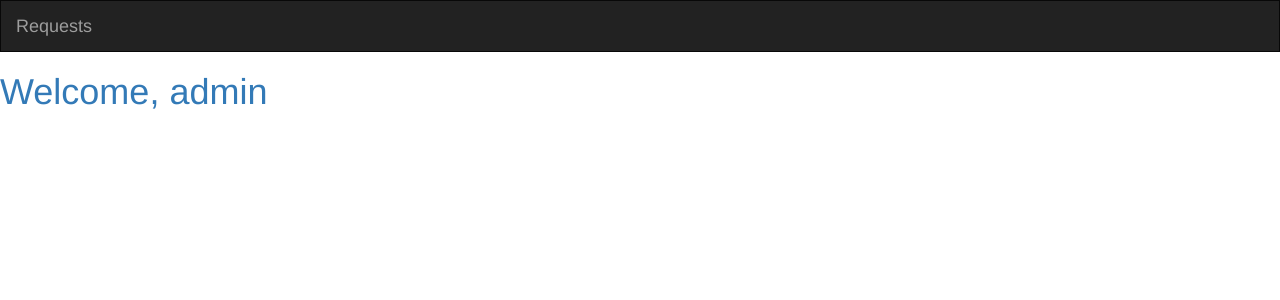
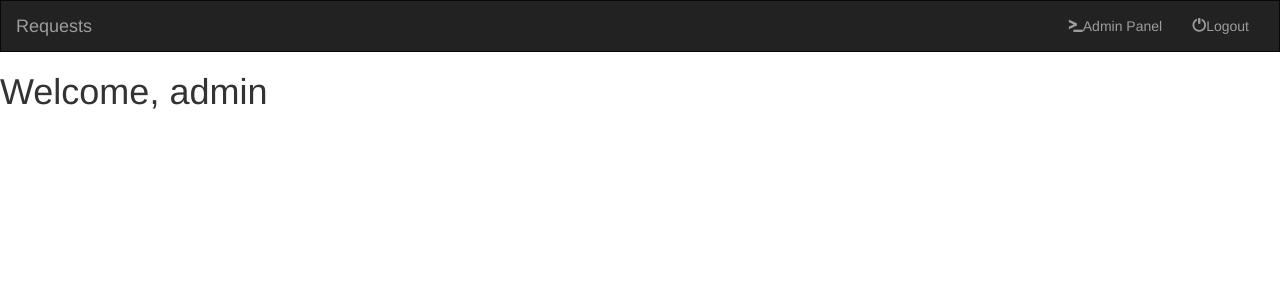
Before and after one commit to dolan212/request_tracker, a Django app: page / in a window 1280 px wide. Shown: the top 300 px of the page. Run offline with Django 3.2, Linux system fonts and the light colour scheme; a user stored in the database is signed in; some libraries are stand-ins or nearby versions.

Commit message:
Basic Framework
Basic logging in/out complete

```diff
--- a/requests/templates/requests/base.html
+++ b/requests/templates/requests/base.html
@@ -34,8 +34,18 @@
 
          <ul class="nav navbar-nav navbar-right">
 
+             {% if user.is_staff %}
              <li>
-                 <a href=""
+                 <a href="{% url 'admin:index' %}">
+                     <span class="glyphicon glyphicon-console"></span>Admin Panel
+                 </a>
+             </li>
+             {% endif %}
+
+             <li>
+                 <a href="{% url 'requests:logout' %}">
+                     <span class="glyphicon glyphicon-off"></span>Logout
+                 </a>
              </li>
 
          </ul>
--- a/requests/urls.py
+++ b/requests/urls.py
@@ -5,6 +5,7 @@
 
 urlpatterns = [
     url(r'^$', views.IndexView.as_view(), name='index'),
-    url(r'^login/$', views.LoginView.as_view(), name='login')
+    url(r'^login/$', views.LoginView.as_view(), name='login'),
+    url(r'^logout/$', views.LogoutView.as_view(), name='logout'),
 
 ]
--- a/requests/views.py
+++ b/requests/views.py
@@ -1,4 +1,4 @@
-from django.contrib.auth import authenticate, login
+from django.contrib.auth import authenticate, login, logout
 from django.shortcuts import render, redirect
 from django.views import View
 from django.views import generic
@@ -34,3 +34,8 @@
 
             else: return render(request, self.template_name, {'form': form, 'error': 'Invalid username or password'})
         else: return render(request, self.template_name, {'form': form})
+
+class LogoutView(View):
+    def get(self, request):
+        logout(request)
+        return redirect('requests:login')
```
Also changed, not shown: db.sqlite3.
